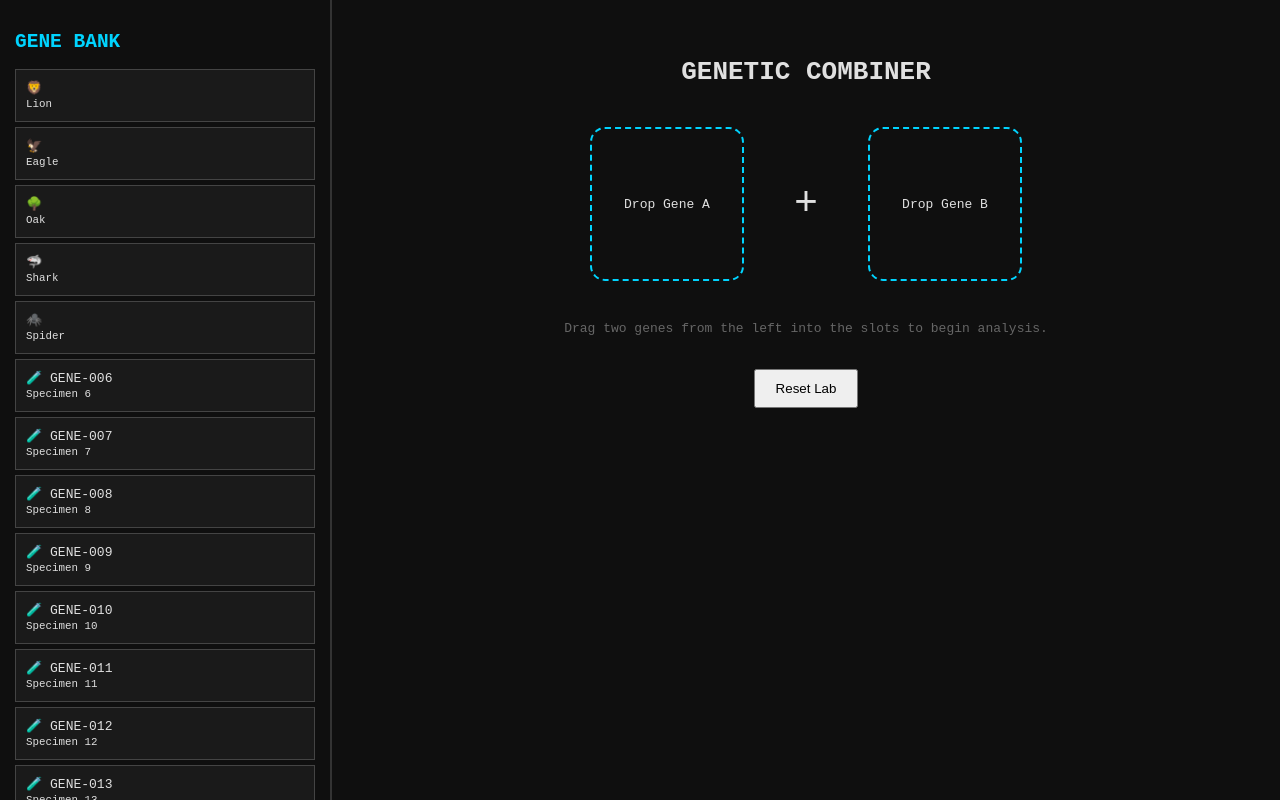
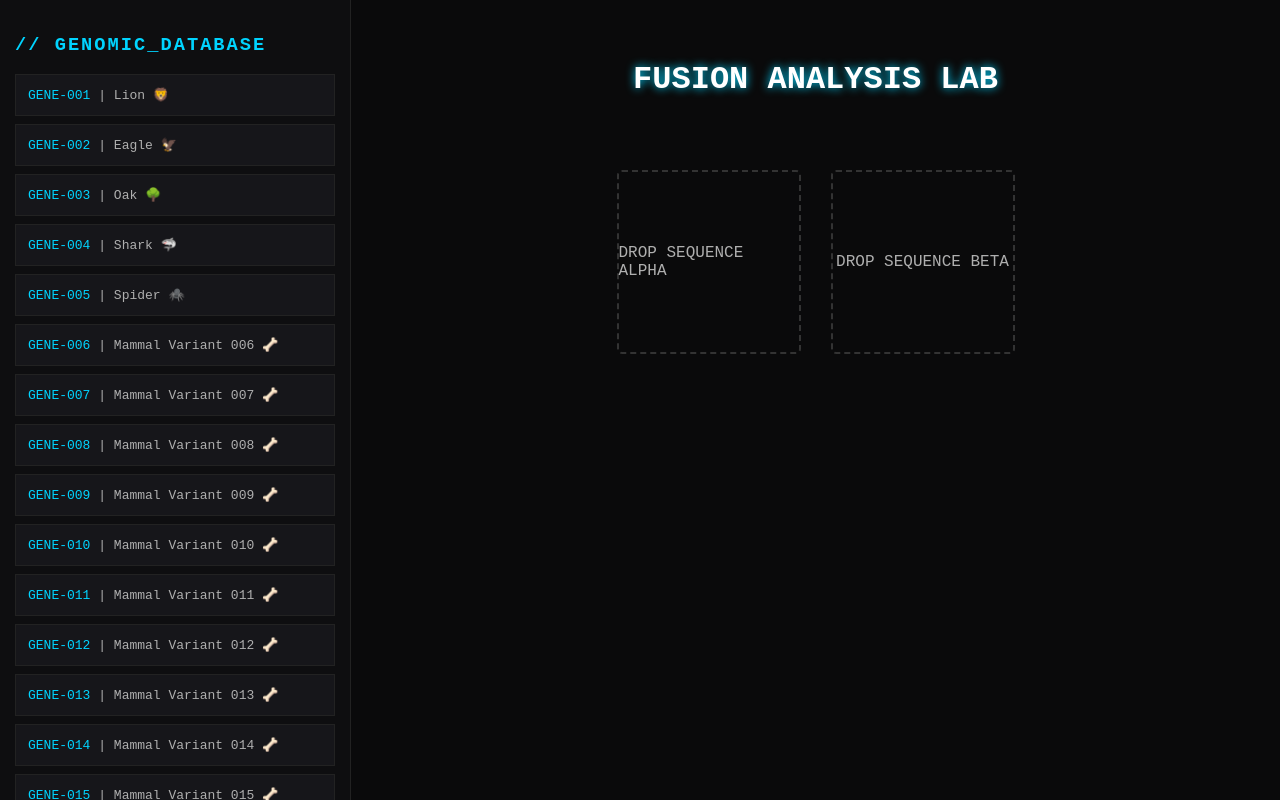
Before and after one commit to Ana-Ilspen/Genetics, a React (Create React App) app: page / in a window 1280 px wide. Built offline with nearby package versions, Linux system fonts and the light colour scheme.

Commit message:
Update App.js

```diff
--- a/src/App.js
+++ b/src/App.js
@@ -1,111 +1,162 @@
 import React, { useState } from 'react';
 
-// --- DATA: Gene Definitions ---
-const geneLibrary = {
-  "GENE-001": { name: "Lion", type: "Mammal", traits: ["Strength", "Claws"], icon: "🦁" },
-  "GENE-002": { name: "Eagle", type: "Avian", traits: ["Flight", "Vision"], icon: "🦅" },
-  "GENE-003": { name: "Oak", type: "Plant", traits: ["Durability", "Photosynthesis"], icon: "🌳" },
-  "GENE-004": { name: "Shark", type: "Aquatic", traits: ["Gills", "Electrolocation"], icon: "🦈" },
-  "GENE-005": { name: "Spider", type: "Insect", traits: ["Webbing", "Wall-climbing"], icon: "🕷️" },
+// --- DATA: Hand-named "Master" Genes ---
+const masterGenes = {
+  "GENE-001": { name: "Lion", type: "Mammal", traits: ["Apex Predation", "Muscle Density"], icon: "🦁" },
+  "GENE-002": { name: "Eagle", type: "Avian", traits: ["Atmospheric Lift", "Telescopic Vision"], icon: "🦅" },
+  "GENE-003": { name: "Oak", type: "Botanical", traits: ["Lignin Reinforcement", "Photosynthesis"], icon: "🌳" },
+  "GENE-004": { name: "Shark", type: "Aquatic", traits: ["Electrolocation", "Cartilage Skeleton"], icon: "🦈" },
+  "GENE-005": { name: "Spider", type: "Arachnid", traits: ["Protein Fiber Secretion", "Wall-Clinging"], icon: "🕷️" },
 };
 
 const App = () => {
   const [slotA, setSlotA] = useState(null);
   const [slotB, setSlotB] = useState(null);
 
-  // Generate 500 Genes
+  // --- GENERATOR: Automatically names and classifies all 500 genes ---
   const allGenes = Array.from({ length: 500 }, (_, i) => {
     const id = `GENE-${String(i + 1).padStart(3, '0')}`;
-    return geneLibrary[id] || {
+
+    // If it's in our hand-named list, use that.
+    if (masterGenes[id]) return { id, ...masterGenes[id] };
+
+    // Otherwise, generate data based on ID "Families"
+    let type, traits, icon;
+    if (i < 100) {
+      type = "Mammal"; traits = ["Endothermic Regulation", "Bone Density"]; icon = "🦴";
+    } else if (i < 200) {
+      type = "Avian"; traits = ["Hollow Bone Structure", "Rapid Metabolism"]; icon = "🪶";
+    } else if (i < 300) {
+      type = "Botanical"; traits = ["Cellulose Wall", "Carbon Sequestration"]; icon = "🌿";
+    } else if (i < 400) {
+      type = "Aquatic"; traits = ["Hydrodynamic Scaling", "Oxygen Filtration"]; icon = "💧";
+    } else {
+      type = "Inorganic"; traits = ["Silicon Lattice", "Conductive Surface"]; icon = "💎";
+    }
+
+    return {
       id,
-      name: `Specimen ${i + 1}`,
-      type: "Unknown",
-      traits: ["Stable sequence"],
-      icon: "🧪"
+      name: `${type} Variant ${id.split('-')[1]}`,
+      type,
+      traits,
+      icon
     };
   });
 
   const getCompatibility = (g1, g2) => {
     if (!g1 || !g2) return null;
 
-    const isPlant = g1.type === "Plant" || g2.type === "Plant";
-    const isMammal = g1.type === "Mammal" || g2.type === "Mammal";
+    // Logic for cross-type compatibility
+    const sameType = g1.type === g2.type;
+    const isInorganic = g1.type === "Inorganic" || g2.type === "Inorganic";
 
-    if (isPlant && isMammal) {
+    if (isInorganic && !sameType) {
       return {
-        status: "⚠️ UNSTABLE",
-        color: "#ff4b2b",
-        reason: "Cross-kingdom fusion (Plant/Animal) causes cellular collapse.",
-        transfer: "None (Lethal mutation)"
+        status: "❌ SYSTEM CRITICAL",
+        color: "#ff0055",
+        reason: "Biological and Inorganic matter cannot fuse without a Cybernetic Bridge.",
+        transfer: "Severe cellular rejection."
+      };
+    }
+
+    if (sameType) {
+      return {
+        status: "✅ HIGH COMPATIBILITY",
+        color: "#00ff88",
+        reason: `Both sequences are ${g1.type}. Minimal risk of mutation rejection.`,
+        transfer: `${g1.traits[0]} + ${g2.traits[1]}`
       };
     }
 
     return {
-      status: "✅ COMPATIBLE",
-      color: "#00d4ff",
-      reason: "Taxonomic alignment successful. Neural pathways compatible.",
-      transfer: `${g1.traits[0]} + ${g2.traits[0]}`
+      status: "⚠️ HYBRID STABLE",
+      color: "#ffcc00",
+      reason: `Cross-species fusion between ${g1.type} and ${g2.type} detected. Resulting chimera will be sterile.`,
+      transfer: `${g1.traits[1]} (Primary) | ${g2.traits[0]} (Secondary)`
     };
   };
 
   const analysis = getCompatibility(slotA, slotB);
 
   return (
-    <div style={{ display: 'flex', height: '100vh', backgroundColor: '#0f0f0f', color: '#e0e0e0', fontFamily: 'monospace' }}>
+    <div style={{ display: 'flex', height: '100vh', backgroundColor: '#0a0a0b', color: '#afafaf', fontFamily: '"Courier New", Courier, monospace' }}>
 
-      {/* 1. Sidebar (Bank) */}
-      <div style={{ width: '300px', borderRight: '2px solid #333', overflowY: 'scroll', padding: '15px' }}>
-        <h2 style={{ color: '#00d4ff' }}>GENE BANK</h2>
+      {/* SIDEBAR: Scrollable Bank */}
+      <div style={{ width: '320px', borderRight: '1px solid #222', overflowY: 'auto', padding: '15px', background: '#0e0e10' }}>
+        <h3 style={{ color: '#00d4ff', letterSpacing: '2px' }}>// GENOMIC_DATABASE</h3>
         {allGenes.map(gene => (
           <div
             key={gene.id}
             draggable
             onDragStart={(e) => e.dataTransfer.setData("gene", JSON.stringify(gene))}
-            style={{ padding: '10px', margin: '5px 0', background: '#1a1a1a', border: '1px solid #444', cursor: 'grab' }}
+            style={{
+              padding: '12px',
+              margin: '8px 0',
+              background: '#16161a',
+              border: '1px solid #222',
+              cursor: 'grab',
+              fontSize: '13px'
+            }}
+            onMouseEnter={(e) => e.target.style.borderColor = '#444'}
+            onMouseLeave={(e) => e.target.style.borderColor = '#222'}
           >
-            {gene.icon} {gene.id} <br/> <small>{gene.name}</small>
+            <span style={{ color: '#00d4ff' }}>{gene.id}</span> | {gene.name} {gene.icon}
           </div>
         ))}
       </div>
 
-      {/* 2. Main Lab Area */}
-      <div style={{ flex: 1, padding: '40px', textAlign: 'center' }}>
-        <h1>GENETIC COMBINER</h1>
+      {/* MAIN LAB */}
+      <div style={{ flex: 1, padding: '40px', display: 'flex', flexDirection: 'column', alignItems: 'center' }}>
+        <h1 style={{ color: 'white', textShadow: '0 0 10px #00d4ff' }}>FUSION ANALYSIS LAB</h1>
 
-        <div style={{ display: 'flex', justifyContent: 'center', gap: '50px', margin: '40px 0' }}>
-          {/* Slot A */}
-          <div
-            onDragOver={(e) => e.preventDefault()}
-            onDrop={(e) => setSlotA(JSON.parse(e.dataTransfer.getData("gene")))}
-            style={{ width: '150px', height: '150px', border: '2px dashed #00d4ff', borderRadius: '15px', display: 'flex', alignItems: 'center', justifyContent: 'center' }}
-          >
-            {slotA ? <div>{slotA.icon}<br/>{slotA.name}</div> : "Drop Gene A"}
-          </div>
-
-          <div style={{ fontSize: '40px', alignSelf: 'center' }}>+</div>
-
-          {/* Slot B */}
-          <div
-            onDragOver={(e) => e.preventDefault()}
-            onDrop={(e) => setSlotB(JSON.parse(e.dataTransfer.getData("gene")))}
-            style={{ width: '150px', height: '150px', border: '2px dashed #00d4ff', borderRadius: '15px', display: 'flex', alignItems: 'center', justifyContent: 'center' }}
-          >
-            {slotB ? <div>{slotB.icon}<br/>{slotB.name}</div> : "Drop Gene B"}
-          </div>
+        <div style={{ display: 'flex', gap: '30px', margin: '50px 0' }}>
+          {[slotA, slotB].map((slot, index) => (
+            <div
+              key={index}
+              onDragOver={(e) => e.preventDefault()}
+              onDrop={(e) => {
+                const data = JSON.parse(e.dataTransfer.getData("gene"));
+                index === 0 ? setSlotA(data) : setSlotB(data);
+              }}
+              style={{
+                width: '180px', height: '180px',
+                border: `2px ${slot ? 'solid' : 'dashed'} #333`,
+                borderRadius: '5px',
+                display: 'flex', flexDirection: 'column', alignItems: 'center', justifyContent: 'center',
+                background: slot ? '#111' : 'transparent',
+                boxShadow: slot ? '0 0 15px rgba(0,212,255,0.1)' : 'none'
+              }}
+            >
+              {slot ? (
+                <>
+                  <div style={{ fontSize: '40px' }}>{slot.icon}</div>
+                  <div style={{ color: '#00d4ff', fontSize: '12px', marginTop: '10px' }}>{slot.id}</div>
+                  <div style={{ fontSize: '14px' }}>{slot.name}</div>
+                </>
+              ) : `DROP SEQUENCE ${index === 0 ? 'ALPHA' : 'BETA'}`}
+            </div>
+          ))}
         </div>
 
-        {/* 3. Results Panel */}
         {analysis && (
-          <div style={{ maxWidth: '600px', margin: '0 auto', padding: '20px', border: `2px solid ${analysis.color}`, borderRadius: '10px', background: '#161616' }}>
-            <h2 style={{ color: analysis.color }}>{analysis.status}</h2>
-            <p><strong>ANALYSIS:</strong> {analysis.reason}</p>
-            <hr style={{ borderColor: '#333' }} />
-            <p><strong>TRANSFERRED TRAITS:</strong> {analysis.transfer}</p>
+          <div style={{ maxWidth: '700px', width: '100%', padding: '25px', borderLeft: `5px solid ${analysis.color}`, background: '#111', borderRadius: '4px' }}>
+            <h2 style={{ color: analysis.color, marginTop: 0 }}>{analysis.status}</h2>
+            <p><strong>DIAGNOSTIC:</strong> {analysis.reason}</p>
+            <div style={{ marginTop: '20px', padding: '15px', background: '#000', border: '1px solid #222' }}>
+              <strong style={{ color: '#00d4ff' }}>EXPECTED PHENOTYPE TRANSFER:</strong>
+              <ul style={{ marginTop: '10px' }}>
+                <li>Primary Trait: {analysis.transfer.split('|')[0]}</li>
+                {analysis.transfer.includes('|') && <li>Secondary Trait: {analysis.transfer.split('|')[1]}</li>}
+              </ul>
+            </div>
+            <button
+              onClick={() => {setSlotA(null); setSlotB(null);}}
+              style={{ marginTop: '20px', background: 'none', border: '1px solid #444', color: '#888', padding: '8px 15px', cursor: 'pointer' }}
+            >
+              CLEAR TERMINAL
+            </button>
           </div>
         )}
-
-        {!analysis && <p style={{ color: '#666' }}>Drag two genes from the left into the slots to begin analysis.</p>}
-        <button onClick={() => {setSlotA(null); setSlotB(null);}} style={{ marginTop: '20px', padding: '10px 20px', cursor: 'pointer' }}>Reset Lab</button>
       </div>
     </div>
   );
```
